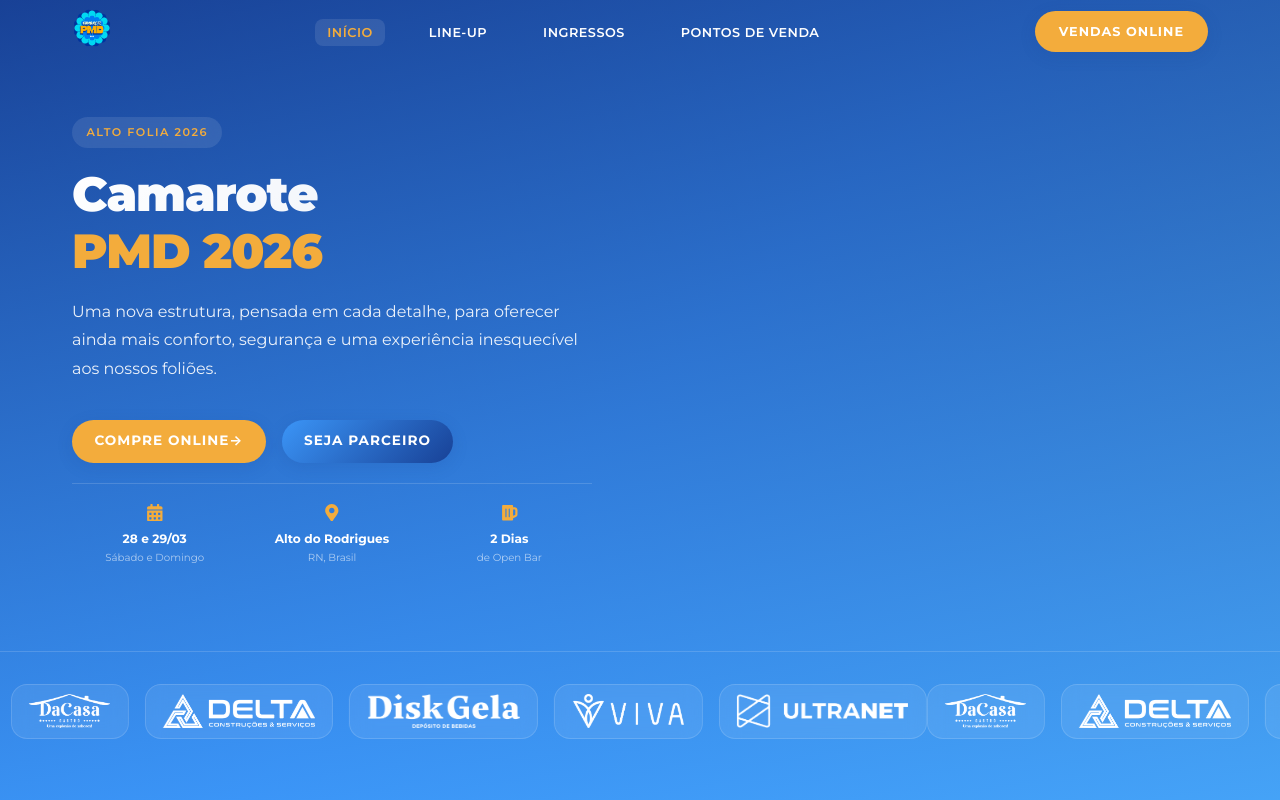
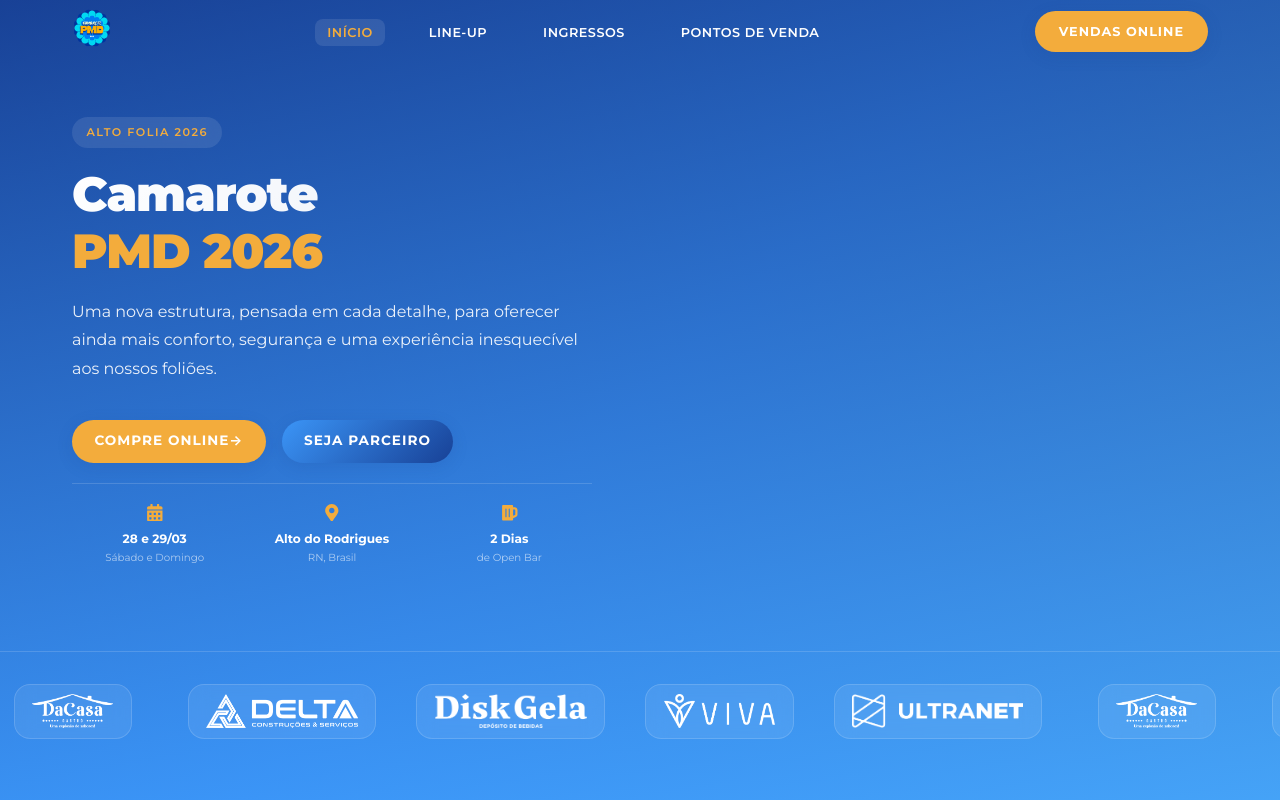
Before and after one commit to joehadest/pmd, a React (Vite) app: page / in a window 1280 px wide. Shown: the top 800 px of the page. Built offline with nearby package versions, Linux system fonts and the light colour scheme.

Commit message:
Ajusta espaÃ§amento extra para logos Ultranet e DaCasa na cascata

```diff
--- a/src/components/Footer.css
+++ b/src/components/Footer.css
@@ -174,6 +174,12 @@ body:not(.at-top) .scroll-to-top {
   padding: 0.6rem 1.1rem;
   gap: 0;
   border-radius: 16px;
+  margin-right: 2.5rem;
+}
+
+/* Espaçamento extra para logos Ultranet e DaCasa */
+.footer-features .hero-feature-item.hero-sponsor-item.hero-sponsor-item-extra-spacing {
+  margin-right: 3.5rem;
 }
 
 .footer-features .hero-sponsor-logo {
@@ -225,6 +231,11 @@ body:not(.at-top) .scroll-to-top {
 
   .footer-features .hero-feature-item.hero-sponsor-item {
     padding: 0.5rem 0.9rem;
+    margin-right: 2rem;
+  }
+
+  .footer-features .hero-feature-item.hero-sponsor-item.hero-sponsor-item-extra-spacing {
+    margin-right: 2.8rem;
   }
 
   .footer-features .hero-sponsor-logo {
@@ -253,6 +264,11 @@ body:not(.at-top) .scroll-to-top {
 
   .footer-features .hero-feature-item.hero-sponsor-item {
     padding: 0.45rem 0.8rem;
+    margin-right: 1.5rem;
+  }
+
+  .footer-features .hero-feature-item.hero-sponsor-item.hero-sponsor-item-extra-spacing {
+    margin-right: 2rem;
   }
 
   .footer-features .hero-sponsor-logo {
--- a/src/components/Footer.jsx
+++ b/src/components/Footer.jsx
@@ -81,10 +81,12 @@ const Footer = () => {
       }}>
         <div className="hero-features-scroll">
           <div className="hero-features-content">
-            {[...sponsors, ...sponsors].map((sponsor, index) => (
+            {[...sponsors, ...sponsors].map((sponsor, index) => {
+              const isUltranetOrDaCasa = sponsor.name === 'Ultranet' || sponsor.name === 'DaCasa';
+              return (
                 <div
                   key={`${sponsor.name}-${index}`}
-                className="hero-feature-item hero-sponsor-item"
+                  className={`hero-feature-item hero-sponsor-item ${isUltranetOrDaCasa ? 'hero-sponsor-item-extra-spacing' : ''}`}
                   aria-label={`Patrocinador ${sponsor.name}`}
                 >
                   <img
@@ -94,7 +96,8 @@ const Footer = () => {
                     loading="lazy"
                   />
                 </div>
-            ))}
+              );
+            })}
           </div>
         </div>
       </div>
--- a/src/components/HeroSection.css
+++ b/src/components/HeroSection.css
@@ -254,6 +254,12 @@
   padding: 0.6rem 1.1rem;
   gap: 0;
   border-radius: 16px;
+  margin-right: 2.5rem;
+}
+
+/* Espaçamento extra para logos Ultranet e DaCasa */
+.hero-feature-item.hero-sponsor-item.hero-sponsor-item-extra-spacing {
+  margin-right: 3.5rem;
 }
 
 .hero-sponsor-logo {
@@ -311,6 +317,11 @@
 
   .hero-feature-item.hero-sponsor-item {
     padding: 0.5rem 0.9rem;
+    margin-right: 2rem;
+  }
+
+  .hero-feature-item.hero-sponsor-item.hero-sponsor-item-extra-spacing {
+    margin-right: 2.8rem;
   }
 
   .hero-sponsor-logo {
@@ -342,6 +353,11 @@
 
   .hero-feature-item.hero-sponsor-item {
     padding: 0.45rem 0.8rem;
+    margin-right: 1.5rem;
+  }
+
+  .hero-feature-item.hero-sponsor-item.hero-sponsor-item-extra-spacing {
+    margin-right: 2rem;
   }
 
   .hero-sponsor-logo {
--- a/src/components/HeroSection.jsx
+++ b/src/components/HeroSection.jsx
@@ -157,10 +157,12 @@ const HeroSection = () => {
             }}>
               <div className="hero-features-scroll">
                 <div className="hero-features-content">
-                  {[...sponsors, ...sponsors].map((sponsor, index) => (
+                  {[...sponsors, ...sponsors].map((sponsor, index) => {
+                    const isUltranetOrDaCasa = sponsor.name === 'Ultranet' || sponsor.name === 'DaCasa';
+                    return (
                       <div
                         key={`${sponsor.name}-${index}`}
-                      className="hero-feature-item hero-sponsor-item"
+                        className={`hero-feature-item hero-sponsor-item ${isUltranetOrDaCasa ? 'hero-sponsor-item-extra-spacing' : ''}`}
                         aria-label={`Patrocinador ${sponsor.name}`}
                       >
                         <img
@@ -170,7 +172,8 @@ const HeroSection = () => {
                           loading="lazy"
                         />
                       </div>
-                  ))}
+                    );
+                  })}
                 </div>
               </div>
             </div>
```
Also changed, not shown: 1 other file (tests, documents, lock files or other folders). Lines whose indentation alone changed are shown as unchanged.
